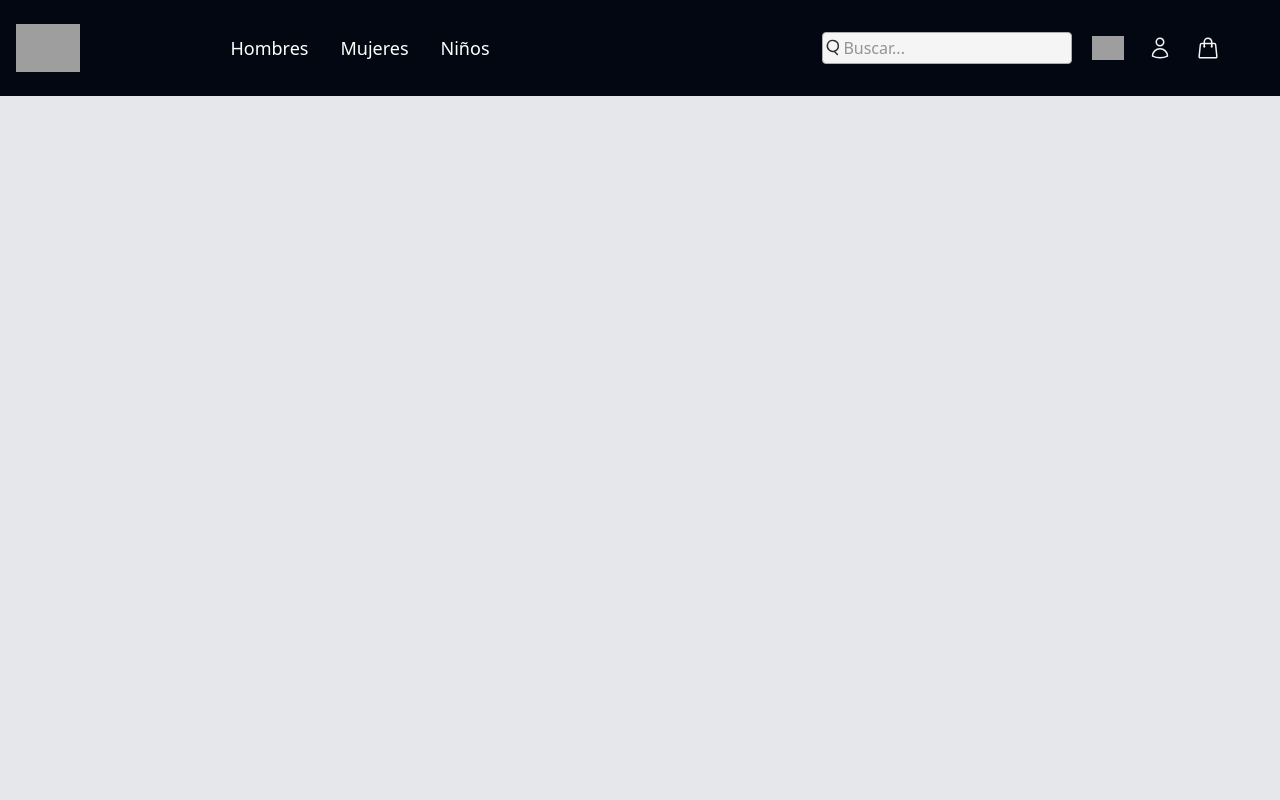
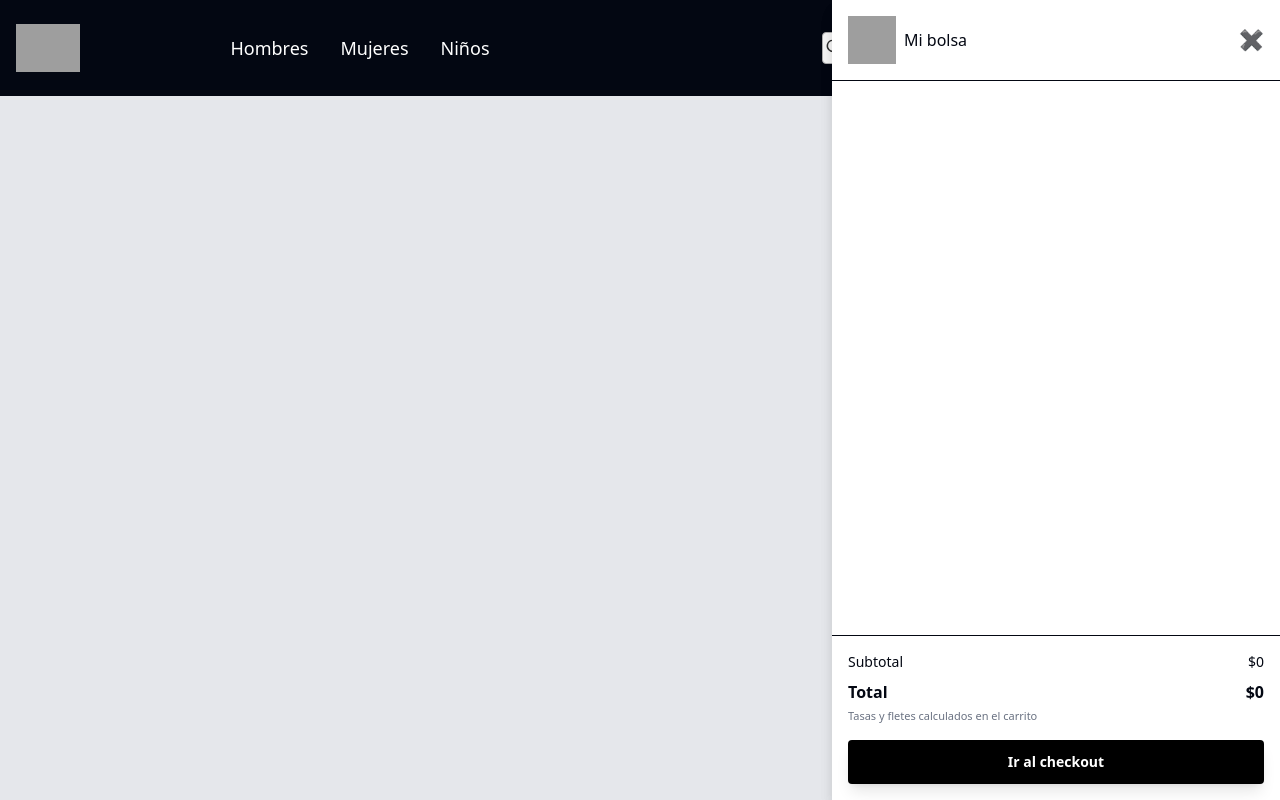
Before and after one commit to OeMigue/react-chevignon, a React (Vite) app: page / in a window 1280 px wide. Both pictures are taken after a click on the button 1208 px from the left and 48 px from the top of the page. Shown: the top 800 px of the page. Built offline with nearby package versions, Linux system fonts and the light colour scheme; grey boxes are pictures that could not be loaded.

Commit message:
Feat Se crea la funcion desplegable del carrito

```diff
--- a/src/components/Carrito.jsx
+++ b/src/components/Carrito.jsx
@@ -1,221 +1,49 @@
-import React from 'react'
-import { useState, useEffect, useRef } from 'react';
-import logoBlancochevignonClasicoSinFondo from '../assets/imagenes/logoBlancochevignonClasicoSinFondo.png';
+import React, { useState } from 'react'
 
+function Carrito({ prop }) {
+  const [abierto, setAbierto] = useState(false)
 
+  function cerrarCarrito() {
 
-
-// Hook personalizado para manejar clicks fuera del componente
-export const useClickOutside = (callback) => {
-  const ref = useRef();
-
-  useEffect(() => {
-    const handleClick = (event) => {
-      if (ref.current && !ref.current.contains(event.target)) {
-        callback();
   }
-    };
-
-    document.addEventListener('click', handleClick);
-    return () => {
-      document.removeEventListener('click', handleClick);
-    };
-  }, [callback]);
-
-  return ref;
-};
-
-// 2. Componente CarritoPanel
-export const CarritoPanel = ({ isOpen, onClose, botonCarritoRef }) => {
-  const [subtotal, setSubtotal] = useState(0);
-  const [total, setTotal] = useState(0);
-
-
-  // Referencia para detectar clicks fuera, excluyendo el botón del carrito
-  const carritoRef = useRef();
-
-  useEffect(() => {
-    const handleClickOutside = (event) => {
-      const clickedOutside =
-        carritoRef.current &&
-        !carritoRef.current.contains(event.target) &&
-        botonCarritoRef.current &&
-        !botonCarritoRef.current.contains(event.target);
-
-      if (isOpen && clickedOutside) {
-        onClose();
-      }
-    };
-
-    document.addEventListener('click', handleClickOutside);
-    return () => {
-      document.removeEventListener('click', handleClickOutside);
-    };
-  }, [isOpen, onClose, botonCarritoRef]);
-
-  if (!isOpen) return null;
-
   return (
-    <section
-      ref={carritoRef}
-      className="fixed top-0 right-0 w-full max-w-md h-full bg-white z-50 shadow-lg flex flex-col"
-    >
-      {/* Encabezado */}
-      <div className="flex justify-between items-center p-4 border-b">
-        <div className="flex items-center gap-2 font-medium text-black">
-<span className="text-xl">
-  <svg
-    xmlns="http://www.w3.org/2000/svg"
-    viewBox="0 0 640 640"
-    className="w-5 h-5" // Añadir tamaño específico
-    fill="currentColor"  // Para que tome el color del texto
-  >
-    <path d="M256 144C256 108.7 284.7 80 320 80C355.3 80 384 108.7 384 144L384 192L256 192L256 144zM208 192L144 192C117.5 192 96 213.5 96 240L96 448C96 501 139 544 192 544L448 544C501 544 544 501 544 448L544 240C544 213.5 522.5 192 496 192L432 192L432 144C432 82.1 381.9 32 320 32C258.1 32 208 82.1 208 144L208 192zM232 240C245.3 240 256 250.7 256 264C256 277.3 245.3 288 232 288C218.7 288 208 277.3 208 264C208 250.7 218.7 240 232 240zM384 264C384 250.7 394.7 240 408 240C421.3 240 432 250.7 432 264C432 277.3 421.3 288 408 288C394.7 288 384 277.3 384 264z"/>
-  </svg>
-</span>
-          Mi bolsa
+    <div>
+      <section class="fixed top-0 right-0 w-full max-w-md h-full bg-white z-50 shadow-lg flex flex-col">
+        <div class="flex justify-between items-center p-4 border-b">
+          <div class="flex items-center gap-2 font-medium text-base">
+            <span class="text-xl"
+            ><img
+                src="https://chevignon.vtexassets.com/assets/vtex.file-manager-graphql/images/4ed64a5a-7b89-40af-b31c-d85a1fa51334___7d5edaf384c76655da436c7883e31b32.svg"
+                class="w-12 h-12"/>
+            </span>Mi bolsa
           </div>
           <button
-          className="text-xl hover:bg-gray-100 p-2 rounded"
-          onClick={onClose}
-          aria-label="Cerrar carrito"
-        >
-          ✖️
-        </button>
+            onClick={() => prop(false)}
+            class="text-xl cursor-pointer" id="cerrarCarrito">✖️</button>
         </div>
 
-      {/* Contenido del carrito */}
-      <div className="p-4 flex flex-col gap-4 flex-grow overflow-y-auto">
-        <CartItems />
+        <div id="cart-items" class="p-4 flex flex-col gap-4 flex-grow overflow-y-auto"></div>
+
+        <div class="border-t p-4 text-sm">
+          <div class="flex justify-between mb-2">
+            <span>Subtotal</span>
+            <span id="subtotalCarrito">$0</span>
           </div>
+          <div class="flex justify-between font-bold text-base mb-1">
+            <span>Total</span>
+            <span id="totalCarrito">$0</span>
+          </div>
+          <p class="text-[11px] text-gray-500 mb-4">Tasas y fletes calculados en el carrito</p>
 
-      {/* Footer con totales */}
-      <div className="border-t p-4 text-sm">
-        <div className="flex justify-between text-black mb-2">
-          <span>Subtotal</span>
-          <span>${subtotal.toFixed(2)}</span>
-        </div>
-        <div className="flex justify-between font-bold text-black mb-1">
-          <span>Total</span>
-          <span>${total.toFixed(2)}</span>
-        </div>
-        <p className="text-[11px] text-gray-500 mb-4">
-          Tasas y fletes calculados en el carrito
-        </p>
           <a href="/checkout.html">
-          <button className="w-full bg-black text-white py-3 font-semibold text-sm hover:bg-gray-800 transition-colors">
+            <button class="w-full transform hover:-translate-y-1 bg-black text-white px-6 py-3 text-sm font-semibold shadow-lg rounded transition duration-200 hover:shadow-2xl active:scale-95 cursor-pointer">
               Ir al checkout
             </button>
           </a>
         </div>
       </section>
-  );
-};
+    </div>
+  )
+}
 
-// 3. Componente para los items del carrito (placeholder por ahora)
-const CartItems = () => {
-  return (
-    <div className="text-center text-gray-500 py-8">
-      <p>Tu carrito está vacío</p>
-    </div>
-  );
-};
-
-// 4. Hook personalizado para manejar el estado del carrito
-export const useCarrito = () => {
-  const [isCarritoOpen, setIsCarritoOpen] = useState(false);
-
-  const toggleCarrito = () => {
-    setIsCarritoOpen(!isCarritoOpen);
-  };
-
-  const closeCarrito = () => {
-    setIsCarritoOpen(false);
-  };
-
-  const openCarrito = () => {
-    setIsCarritoOpen(true);
-  };
-
-  return {
-    isCarritoOpen,
-    toggleCarrito,
-    closeCarrito,
-    openCarrito
-  };
-};
-
-// 5. Componente principal que integra todo
-export const EcommerceLayout = () => {
-  const { isCarritoOpen, toggleCarrito, closeCarrito } = useCarrito();
-  const [isMobileMenuOpen, setIsMobileMenuOpen] = useState(false);
-
-  // Referencias para los botones
-  const botonCarritoRef = useRef();
-  const menuBtnRef = useRef();
-
-  const toggleMobileMenu = () => {
-    setIsMobileMenuOpen(!isMobileMenuOpen);
-  };
-  return (
-    <>
-      {/* Tu header/navbar aquí */}
-      <header className="bg-white shadow-sm">
-        <div className="flex justify-between items-center p-4">
-          {/* Botón menú móvil */}
-          <button
-            ref={menuBtnRef}
-            onClick={toggleMobileMenu}
-            className="lg:hidden"
-            aria-label="Abrir menú"
-          >
-            ☰
-          </button>
-
-          {/* Logo */}
-          <div className="logo">
-            <img src = {logoBlancochevignonClasicoSinFondo} alt="logoChevignon" />
-
-          </div>
-
-          {/* Botón carrito */}
-          <button
-            ref={botonCarritoRef}
-            onClick={toggleCarrito}
-            className="p-2 hover:bg-gray-100 rounded"
-            aria-label="Abrir carrito"
-          >
-            🛒
-          </button>
-        </div>
-
-        {/* Menú móvil */}
-        {isMobileMenuOpen && (
-          <div className="lg:hidden bg-white border-t">
-            <nav className="p-4">
-              {/* Tu navegación móvil aquí */}
-              <p>Menú móvil</p>
-            </nav>
-          </div>
-        )}
-      </header>
-
-      {/* Panel del carrito */}
-      <CarritoPanel
-        isOpen={isCarritoOpen}
-        onClose={closeCarrito}
-        botonCarritoRef={botonCarritoRef}
-      />
-
-      {/* Overlay para cerrar el carrito en móvil */}
-      {isCarritoOpen && (
-        <div
-          className="fixed inset-0 bg-black bg-opacity-50 z-40 lg:hidden"
-          onClick={closeCarrito}
-        />
-      )}
-    </>
-  );
-};
-
-export default EcommerceLayout;
+export default Carrito
--- a/src/components/Header.jsx
+++ b/src/components/Header.jsx
@@ -1,11 +1,19 @@
-import React from "react";
+import React, { useState } from "react";
 import { endpoints } from "../utils/api";
+import Carrito from "./Carrito";
+
 
 function Header() {
+  const [abierto, setAbierto] = useState(false);
   return (
-    <nav className="p-4 bg-gray-950 text-white hover:text-gray-950 fixed top-0 z-10 w-full">
+    <nav className="p-4 bg-gray-950 text-gray-950 fixed top-0 z-10 w-full">
       {/* Mobile View */}
-      <div className="flex justify-between items-center lg:hidden">
+
+      <div className={`fixed top-0 right-0 w-full max-w-md h-full bg-white z-50 shadow-lg flex flex-col ${abierto ? "" : "hidden"}`}>
+        <Carrito prop={setAbierto} />
+      </div>
+
+      <div className={`flex justify-between items-center lg:hidden`}>
         <div className="max-w-[140px] hover:scale-105 transition">
           <a href="/index.html">
             <img
@@ -126,6 +134,7 @@ function Header() {
             </button>
 
             <button
+              onClick={() => setAbierto(!abierto)}
               id="botonCarrito"
               class="bg-transparent border-none hover:scale-105 transition"
             >
@@ -148,8 +157,8 @@ function Header() {
 
           <div id="carritoPanel" class="carrito-panel"></div>
         </div>
-        </div>
-      </nav>
+      </div>
+    </nav>
 
   );
 }
```
Lines whose indentation alone changed are shown as unchanged.
